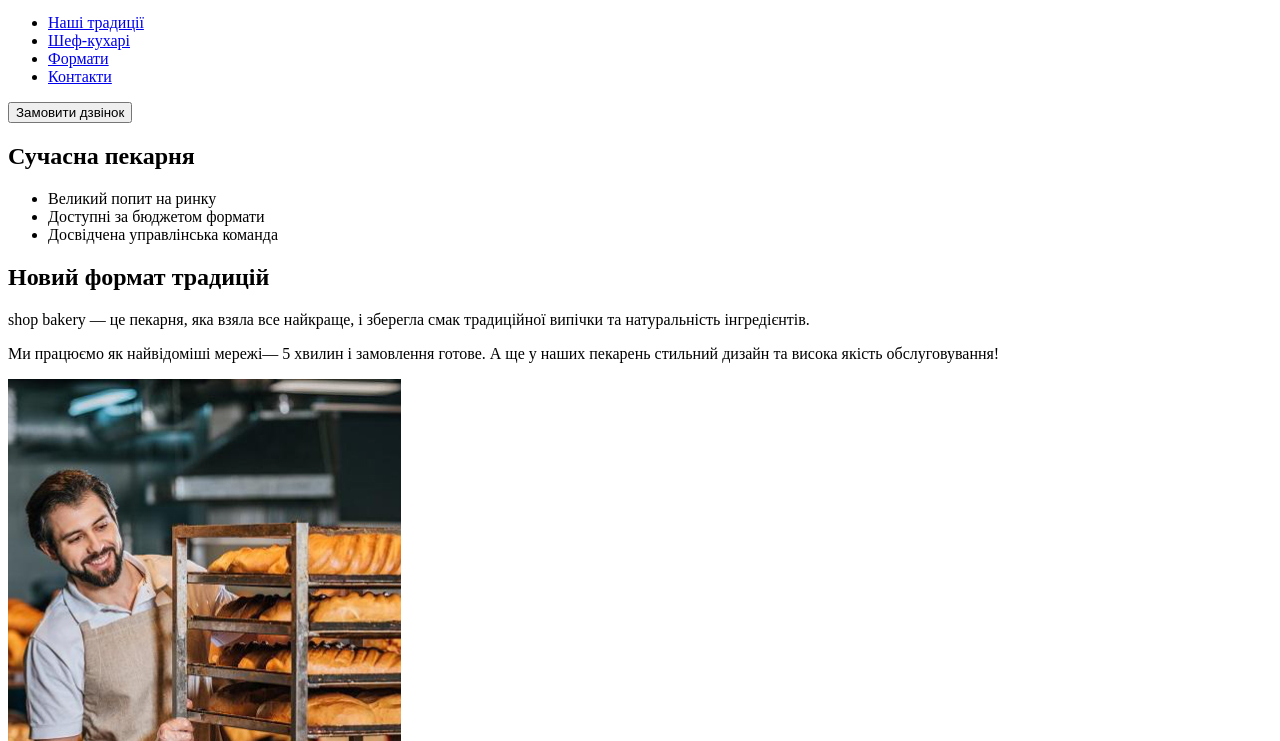
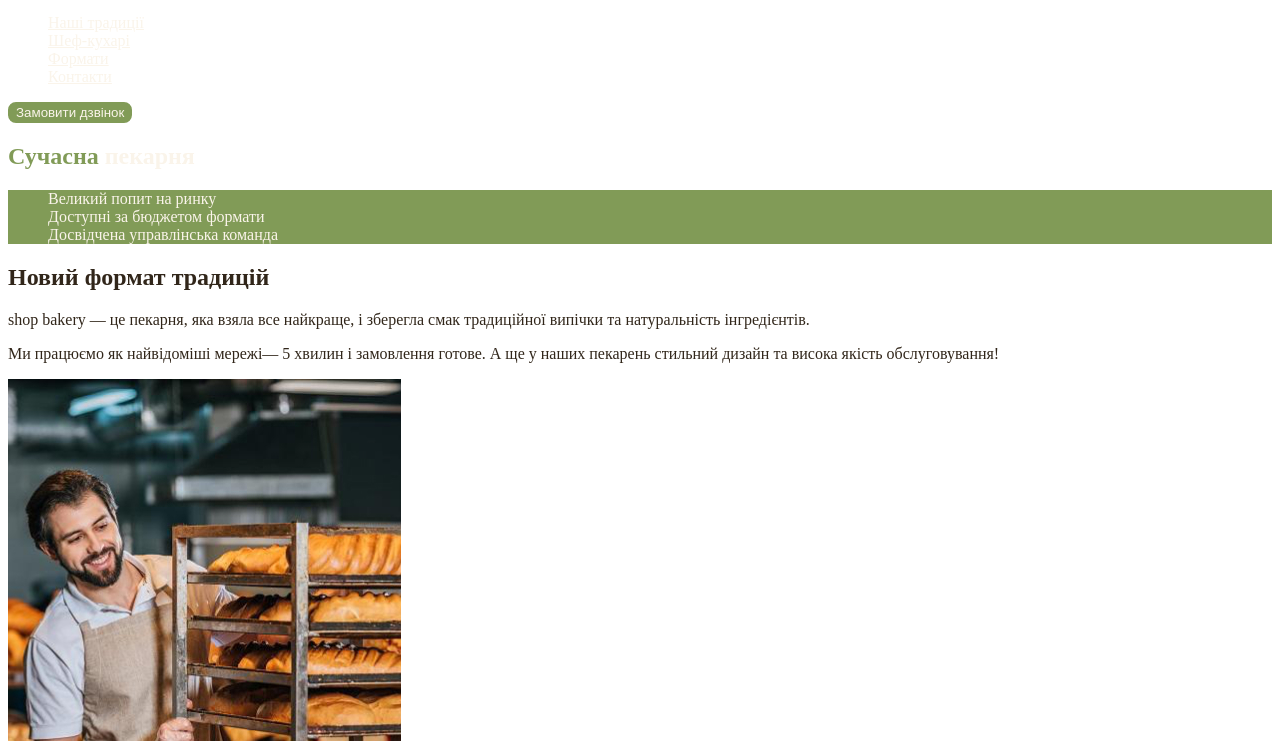
Before and after one commit to Zakmorte/test, a plain HTML site: page index.html in a window 1280 px wide. Shown: the part 59-800 px from the top of the page. Drawn offline with Linux system fonts and the light colour scheme.

Commit message:
add styles.css and css variables

```diff
--- /dev/null
+++ b/css/styles.css
@@ -0,0 +1,52 @@
+:root {
+    --color-primary-dark: #31261A;
+    --color-primary-light: #faf4ea;
+    --color-brand-dark: #465929;
+    --color-brand-light: #819b57;
+}
+/*global*/
+body {
+color: var(--color-primary-dark);
+}
+
+ul {
+    list-style-type: none;
+}
+/*button*/
+.button {
+    color: var(--color-primary-light);
+    background-color: var(--color-brand-light);
+    border: 2px solid var(--color-brand-light);
+    border-radius: 8px;
+}
+
+
+.button:hover {
+    color: var(--color-brand-dark);
+    background-color: transparent;
+}
+/*link*/
+.link {
+    color: var(--color-primary-light);
+}
+
+.link:hover {
+color: var(--color-brand-light)
+}
+/* hero-section*/
+.hero-title{
+    color: var(--color-primary-light);
+}
+
+.hero-title .accent {
+    color:var(--color-brand-light);
+}
+/*advantages section*/
+.advantages-list {
+    color: var(--color-primary-light);
+    background-color: var(--color-brand-light);
+}
+
+.section-title .accent {
+    color: var(--color-brand-dark);
+}
--- a/index.html
+++ b/index.html
@@ -6,6 +6,7 @@
     <meta name="viewport" content="width=device-width, initial-scale=1.0">
     <title>Test name
     </title>
+    <link rel="stylesheet" href="/css/styles.css">
 </head>
 <body>
    <header>
@@ -14,25 +15,25 @@
         <img src="./img/logo1.svg" alt="Логотип сучаної пекарні" />
         </a>
         <ul>
-            <li><a href="#traditions-section">Наші традиції</a></li>
-            <li><a href="#chefs-section">Шеф-кухарі</a></li>
-            <li><a href="#formats-section">Формати</a></li>
-            <li><a href="#contact-section">Контакти</a></li>
+            <li><a class="link" href="#traditions-section">Наші традиції</a></li>
+            <li><a class="link" href="#chefs-section">Шеф-кухарі</a></li>
+            <li><a class="link" href="#formats-section">Формати</a></li>
+            <li><a class="link" href="#contact-section">Контакти</a></li>
         </ul>
     </nav>
-    <button type="button">Замовити дзвінок</button>
+    <button class="button" type="button">Замовити дзвінок</button>
    </header>
    <main>
     <section>
-        <h1>Сучасна пекарня</h1>
+        <h1 class="hero-title"><span class="accent">Сучасна</span> пекарня</h1>
     </section>
     <section id="traditions-section">
-        <ul>
+        <ul class="advantages-list">
             <li>Великий попит на ринку</li>
             <li>Доступні за бюджетом формати</li>
             <li>Досвідчена управлінська команда</li>
         </ul>
-        <h2>Новий формат традицій </h2>
+        <h2 class="section-title">Новий формат традицій </h2>
         <p>
             <span>shop bakery</span> — це пекарня, яка взяла все найкраще, і зберегла смак традиційної випічки та натуральність інгредієнтів.
         </p>
@@ -45,8 +46,8 @@
         <img src="./img/baker-man.jpg" alt="Чоловік пекар дивиться на батони" />
     </section>
     <section id="chefs-section">
-        <h2>Наші найкращі
-        шеф-кухарі</h2>
+        <h2 class="section-title">Наші найкращі
+        <span class="accent">шеф-кухарі</span></h2>
         <ul>
             <li><article>
                 <h3>Настя</h3>
@@ -66,7 +67,7 @@
         </ul>
     </section>
     <section id="formats-section">
-        <h2>Формати</h2>
+        <h2  class="section-title">Формати</h2>
     <ul>
         <li>
         <article><h3 lang="en">Walrus</h3></article>
@@ -80,7 +81,7 @@
     </ul>
     </section>
     <section id="contact-section">
-        <h2>Приєднуйся до
+        <h2 class="section-title">Приєднуйся до
         мережі пекарень
         </h2>
         <iframe
```
